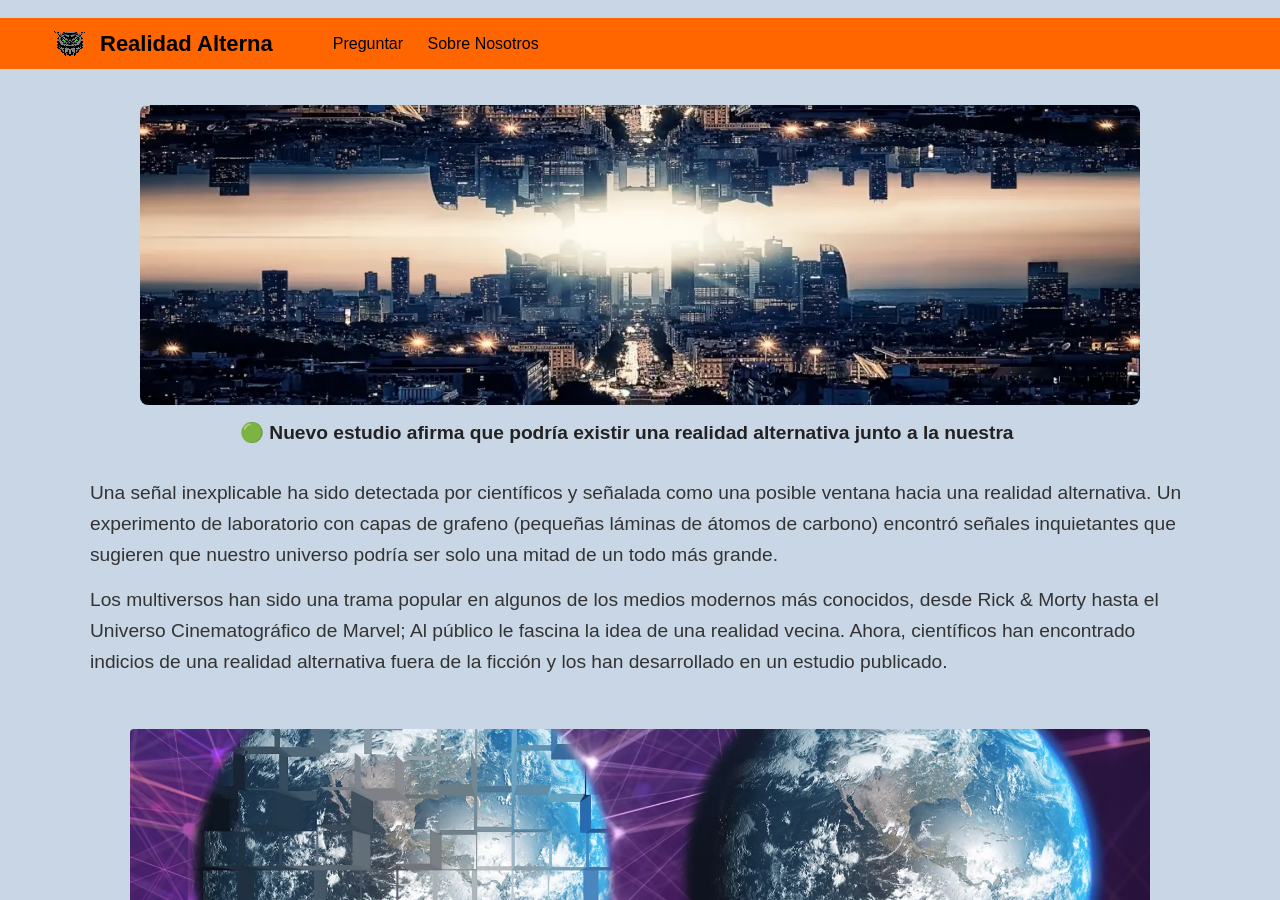
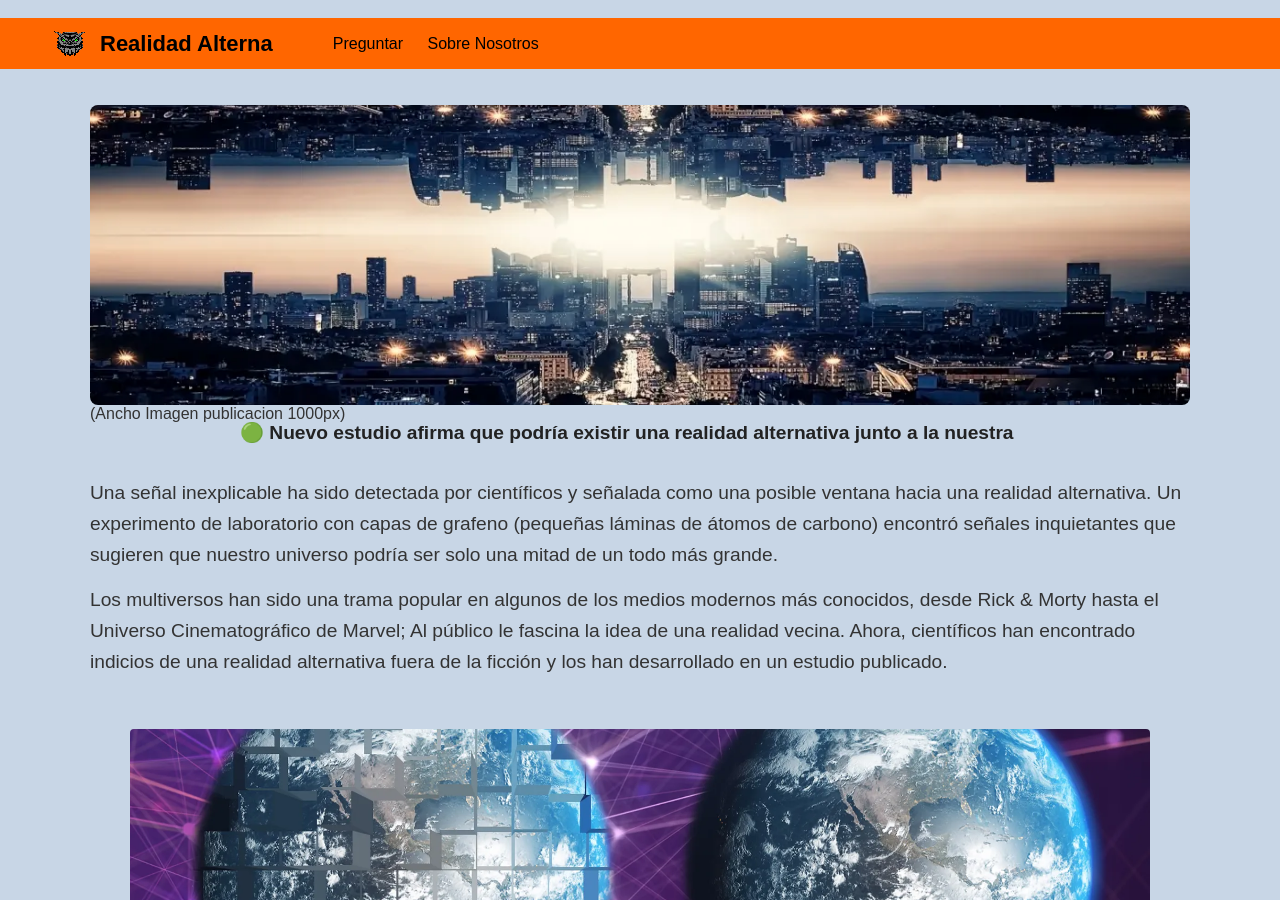
Before and after one commit to TierraSapiens/RealidadAlterna, a Jekyll site: the page built from _posts/2025-11-16-primer-articulo.md, in a window 1280 px wide and 900 px high. Built offline with Jekyll 4.4.1, drawn with Linux system fonts in a browser that asks for light colours.

Commit message:
modificacion

```diff
--- a/_layouts/post.html
+++ b/_layouts/post.html
@@ -12,8 +12,8 @@ layout: default
     <img class="post-header-image"
         src="{{ page.image | relative_url }}"
         alt="{{ page.title }}"
-        style="width: 100%; max-width: 1000px; height: auto; margin: 0 auto 0 auto; display: block; border-radius: 8px;">
-{% endif %}
+        style="width: 100%; max-width: 1100px; height: auto; margin: 0 auto 0 auto; display: block; border-radius: 8px;">
+{% endif %}                 (Ancho Imagen publicacion 1000px)
     <h1 class="post-title-main">{{ page.title }}</h1>
     <div class="post-content">
         {{ content }}
```
